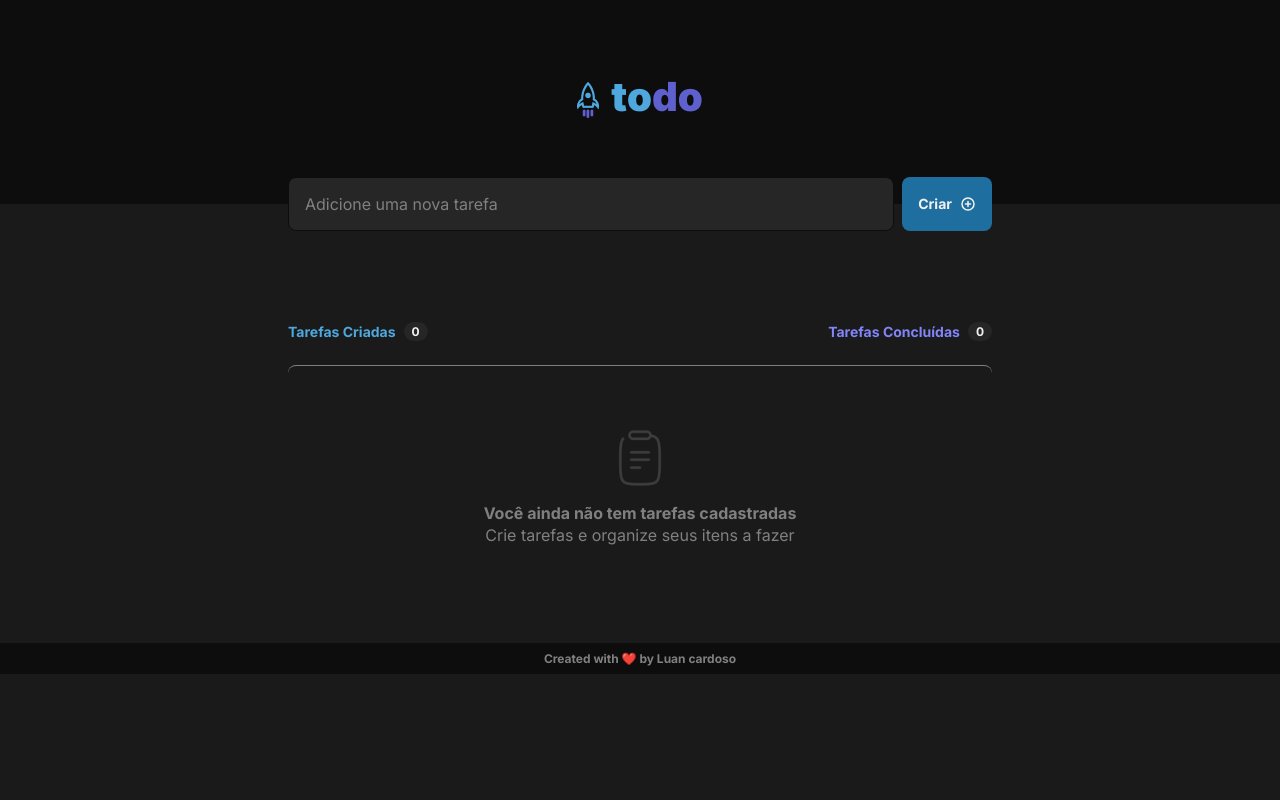
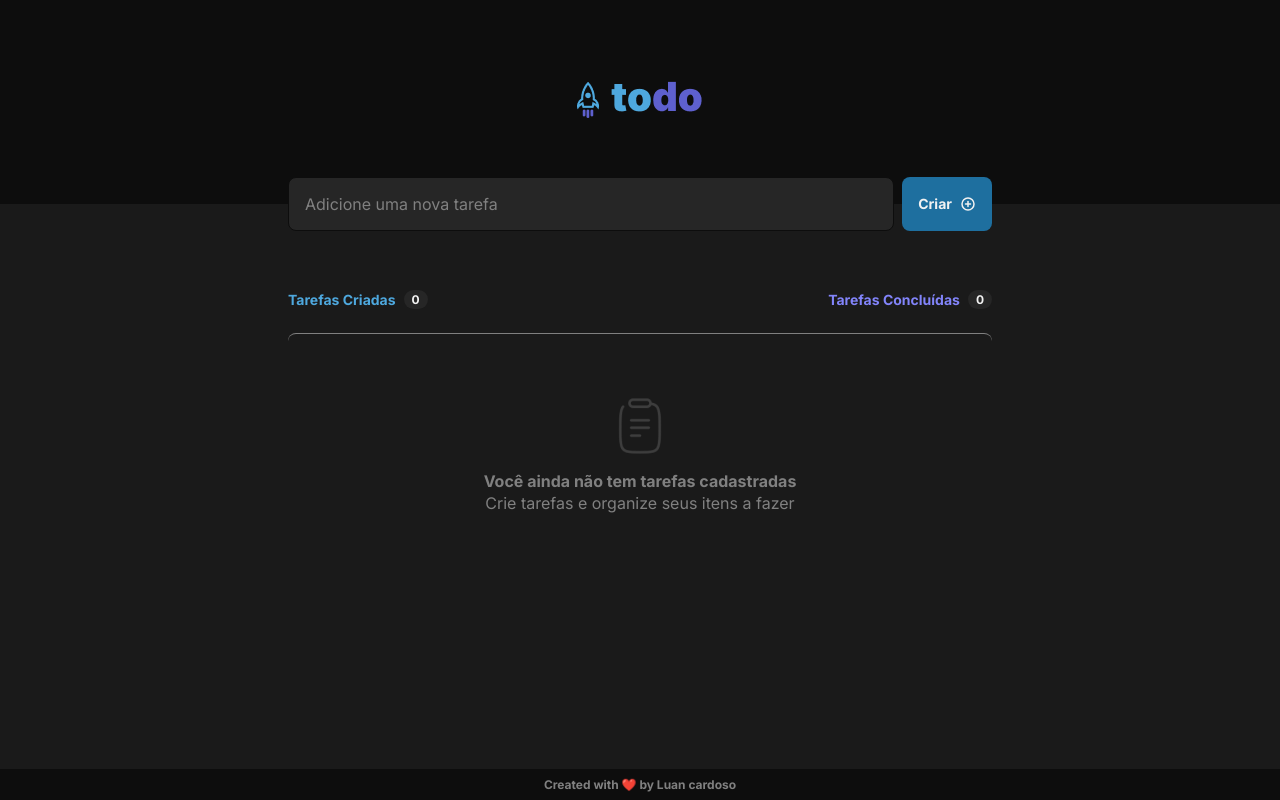
Before and after one commit to luancardosoti/todo-list, a React (Vite) app: page / in a window 1280 px wide. Built offline with nearby package versions, Linux system fonts and the light colour scheme.

Commit message:
fix: ajustando posicionamento footer

```diff
--- a/src/components/Footer/styles.ts
+++ b/src/components/Footer/styles.ts
@@ -1,6 +1,8 @@
 import styled from 'styled-components'
 
 export const FooterContainer = styled.footer`
+  margin-top: auto;
+
   background-color: ${(props) => props.theme.gray700};
   padding: 0.5rem 0;
   font-size: 0.75rem;
--- a/src/pages/Home/style.ts
+++ b/src/pages/Home/style.ts
@@ -1,12 +1,18 @@
 import styled from 'styled-components'
 
 export const HomeContainer = styled.div`
+  width: 100vw;
+  height: 100vh;
+  display: flex;
+  flex-direction: column;
+
   main {
+    width: 100%;
     max-width: 46rem;
     margin: 0 auto;
     display: flex;
     flex-direction: column;
-    gap: 4rem;
+    gap: 2rem;
     padding: 0 1rem;
     padding-bottom: 2rem;
   }
```
